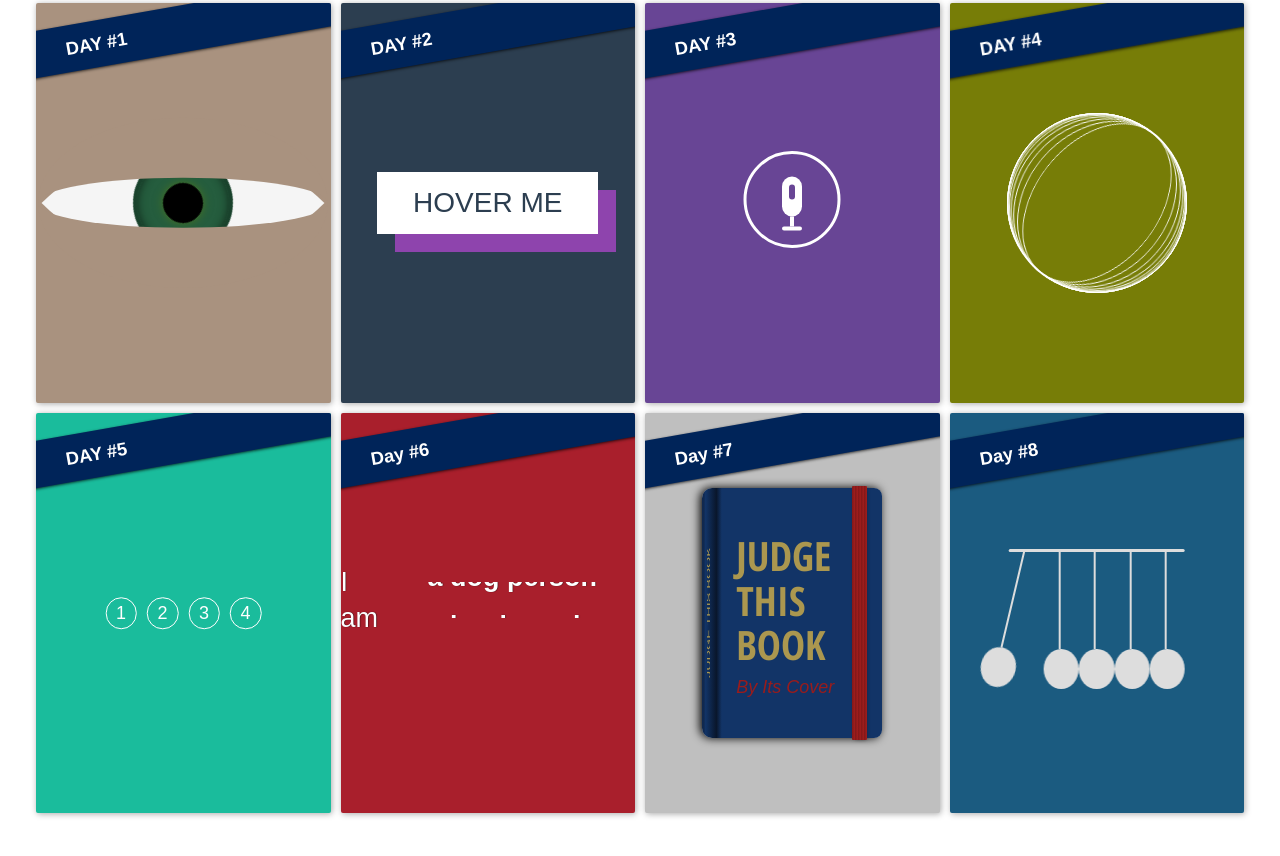
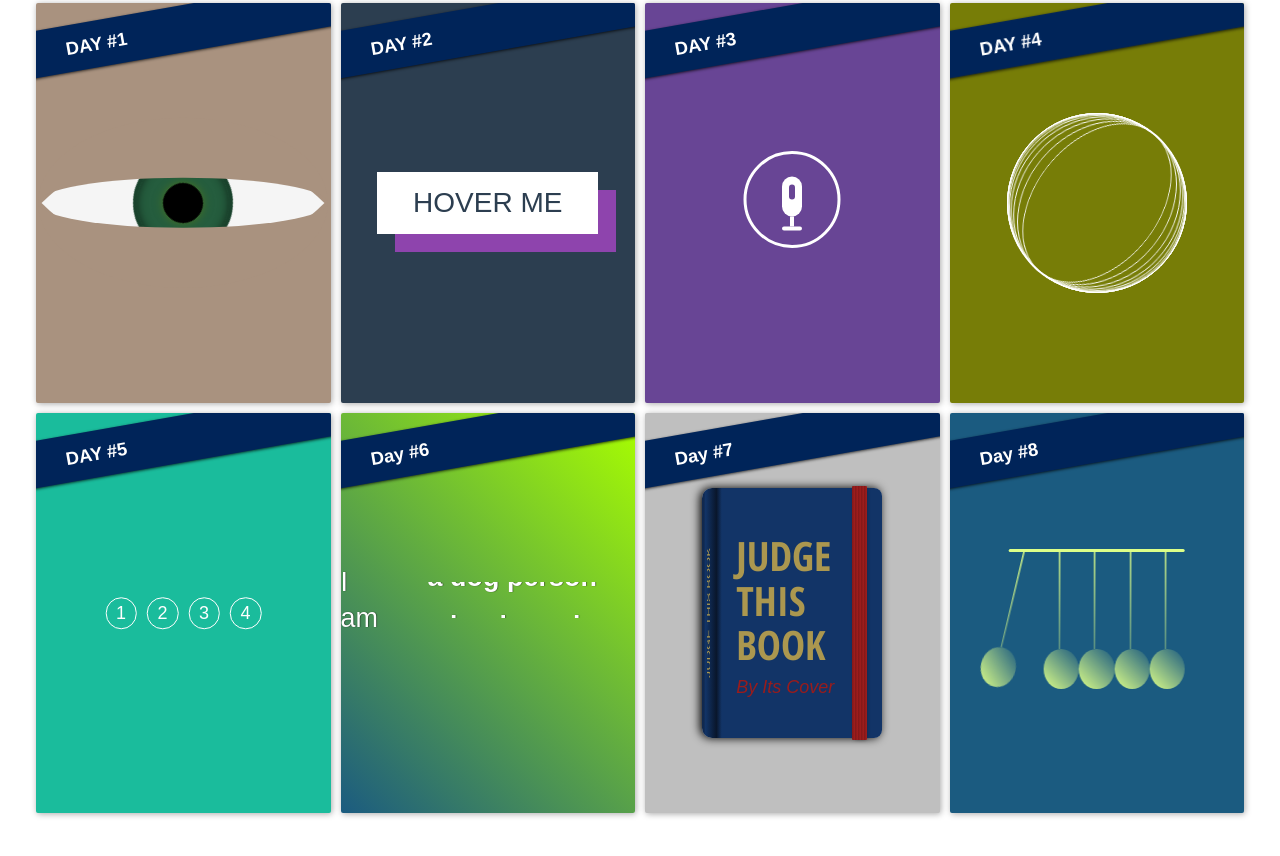
Before and after one commit to ashlyndanielle/Portfolio, a Gatsby site: page /projects/cssChallenge in a window 1280 px wide. Shown: the part 434-1290 px from the top of the page. Built offline with nearby package versions, Linux system fonts and the light colour scheme; Gatsby itself is replaced by a stand-in of ours.

Commit message:
map out csschallenge components

```diff
--- a/src/components/cssChallenges/styles/day6.module.scss
+++ b/src/components/cssChallenges/styles/day6.module.scss
@@ -6,6 +6,7 @@
   box-shadow: 1px 1px 6px #a9a9a9;
   overflow: hidden;
   background: #a91f2c;
+  background: linear-gradient(45deg, #1b5b80, #a9ff00);
   -webkit-font-smoothing: antialiased;
   -moz-osx-font-smoothing: grayscale;
 
--- a/src/components/cssChallenges/styles/day8.module.scss
+++ b/src/components/cssChallenges/styles/day8.module.scss
@@ -34,7 +34,7 @@
 .cradle:before {
   content: '';
   position: absolute;
-  background: #dddddd;
+  background: #df8;
   border-radius: 3px;
   height: 3px;
   width: 100%;
@@ -44,6 +44,7 @@
   height: 40px;
   width: 40px;
   background: #ddd;
+  background: linear-gradient(45deg, #df8, transparent);
   border-radius: 50%;
   position: relative;
   top: 100px;
@@ -57,6 +58,7 @@
   height: 100px;
   width: 2px;
   background: #ddd;
+  background: linear-gradient(91deg, #df8, transparent);
 }
 
 .sphere:nth-of-type(1) {
--- a/src/pages/projects/cssChallenge.js
+++ b/src/pages/projects/cssChallenge.js
@@ -16,6 +16,13 @@ import Day7 from '../../components/cssChallenges/day7';
 import Day8 from '../../components/cssChallenges/day8';
 
 const CssChallenge = () => {
+
+  const frameComponents = [Day1, Day2, Day3, Day4, Day5, Day6, Day7, Day8];
+  const frames = frameComponents.map(component => {
+    let Frame = component;
+    return <Frame />
+  })
+
   return (
     <LayoutLargewidth>
       <Head title="100 Days of CSS"/>
@@ -27,14 +34,7 @@ const CssChallenge = () => {
         <p>Challenges courtesy of <a href="https://100dayscss.com/" target="_blank" rel="noopener noreferrer">100dayscss.com</a></p>
       </section>
       <div className={challengeStyles.container}>
-        <Day1/>
-        <Day2/>
-        <Day3/>
-        <Day4/>
-        <Day5/>
-        <Day6/>
-        <Day7/>
-        <Day8/>
+        {frames}
       </div>
     </LayoutLargewidth>
   )
```
Also changed, not shown: src/components/cssChallenges/day9.js (added), src/components/cssChallenges/styles/day9.module.scss (added).
